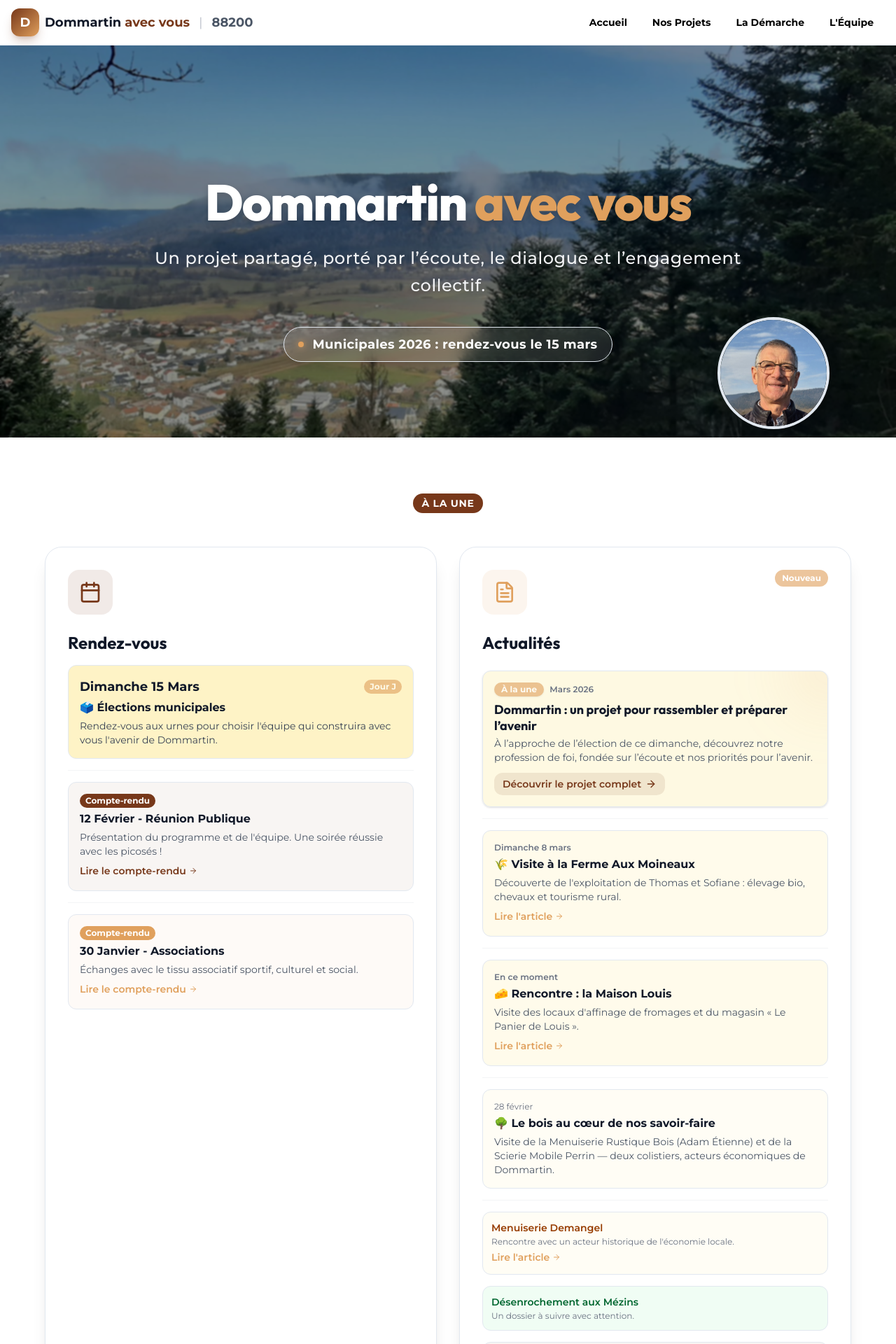
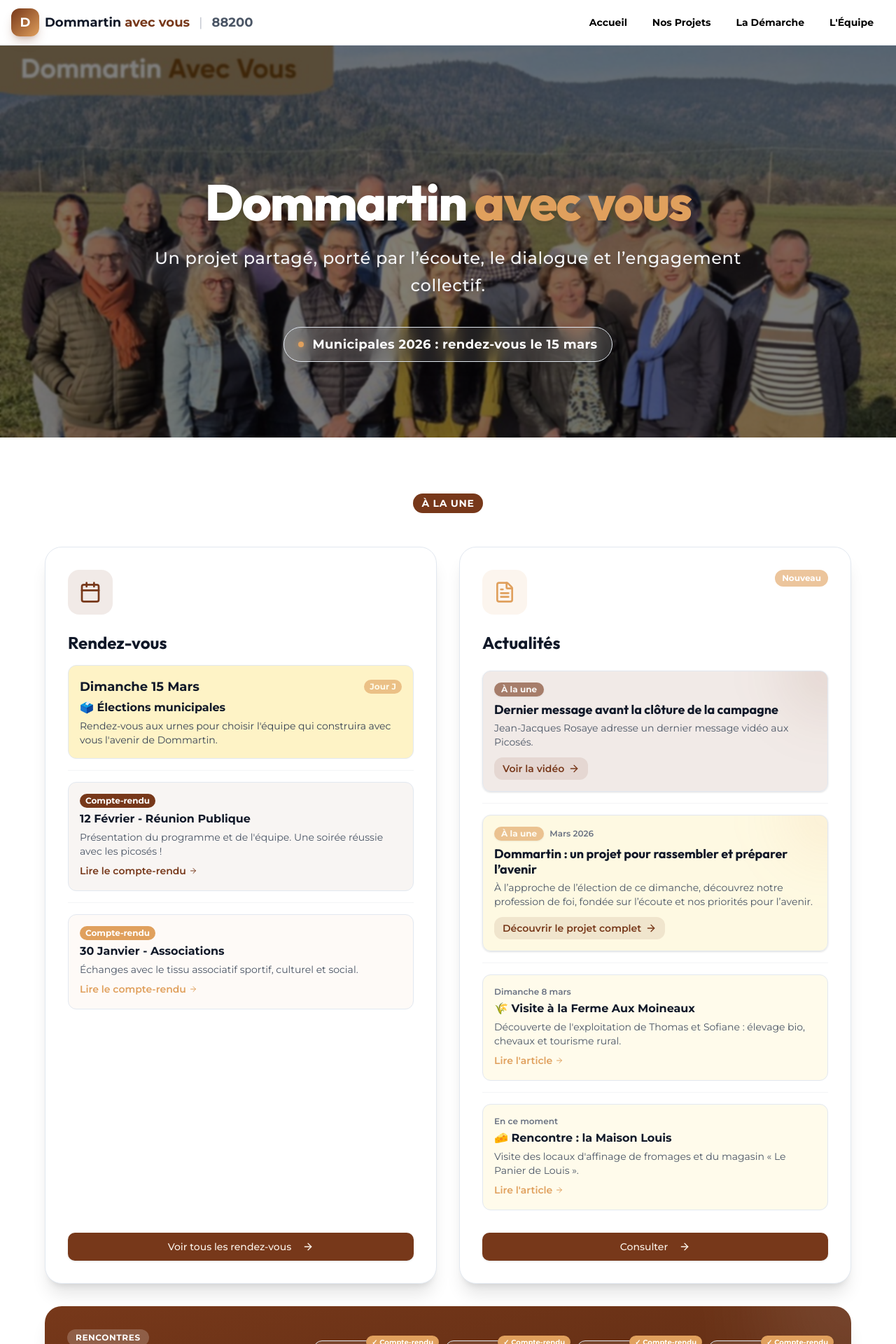
Before and after one commit to LenaGonzalezBreton/web_dommartin, a Next.js app: page / in a window 1280 px wide. Shown: the top 1920 px of the page at 70% size. Built offline with nearby package versions, Linux system fonts and the light colour scheme.

Commit message:
feat(homepage/communique): add campaign closing video and update homepage hero image

```diff
--- a/app/communique/page.tsx
+++ b/app/communique/page.tsx
@@ -50,6 +50,92 @@ export default function CommuniquePage() {
 
             <div className="container mx-auto px-4 py-12">
                 <div className="max-w-4xl mx-auto space-y-12">
+
+                    {/* SECTION: Message de clôture */}
+                    <section id="message-cloture" className="bg-gradient-to-br from-blue-50 to-indigo-50 p-8 md:p-10 rounded-3xl border border-blue-100 shadow-lg relative overflow-hidden">
+                        <div className="absolute top-0 right-0 w-64 h-64 bg-blue-100/50 rounded-full blur-3xl -translate-y-1/2 translate-x-1/2" />
+
+                        <div className="relative z-10">
+                            <div className="flex items-center gap-3 mb-6">
+                                <span className="bg-primary text-white font-bold px-4 py-1.5 rounded-full text-sm animate-pulse">
+                                    A LA UNE
+                                </span>
+                                <span className="bg-blue-100 text-blue-800 font-bold px-4 py-1.5 rounded-full text-sm">
+                                    Dernier Message
+                                </span>
+                            </div>
+
+                            <div className="flex items-start gap-4 mb-8">
+                                <div className="bg-blue-100 w-16 h-16 rounded-2xl flex items-center justify-center shrink-0">
+                                    <Newspaper className="w-8 h-8 text-blue-700" />
+                                </div>
+                                <div>
+                                    <h2 className="text-2xl md:text-4xl font-bold text-gray-900 mb-3 font-heading leading-tight">
+                                        Un dernier message aux Picosés avant la clôture
+                                    </h2>
+                                    <p className="text-lg text-blue-800 font-medium italic">
+                                        &quot;Jean-Jacques ROSAYE, au nom de tous les candidats&quot;
+                                    </p>
+                                </div>
+                            </div>
+
+                            <div className="mb-10 w-full max-w-sm mx-auto aspect-[9/16] rounded-2xl overflow-hidden shadow-xl bg-gray-900 border-4 border-white">
+                                <video
+                                    controls
+                                    className="w-full h-full object-cover"
+                                    preload="metadata"
+                                >
+                                    <source src="/videos/4546d8ad-ddad-4560-9c23-892d9d23dd40.MP4" type="video/mp4" />
+                                    Votre navigateur ne prend pas en charge la lecture de vidéos.
+                                </video>
+                            </div>
+
+                            <div className="space-y-6 text-gray-700 leading-relaxed text-lg mb-10">
+                                <p>
+                                    <strong>Jean-Jacques ROSAYE</strong>, tête de liste de <strong>&quot;Dommartin avec vous&quot;</strong> a souhaité adresser au nom de tous les candidats et en son nom personnel, un dernier message aux Picosés avant la clôture de la campagne municipale.
+                                </p>
+                                <p>
+                                    Comme vous avez pu le constater ces derniers mois, Jean Jacques ROSAYE a démontré qu&apos;il est :
+                                </p>
+                                <ul className="list-none space-y-4">
+                                    <li className="flex items-start gap-3">
+                                        <span className="text-primary mt-1">✓</span>
+                                        <span><strong>Un homme d&apos;écoute</strong>, qualité indispensable pour un maire ;</span>
+                                    </li>
+                                    <li className="flex items-start gap-3">
+                                        <span className="text-primary mt-1">✓</span>
+                                        <span><strong>Un homme de dossiers</strong> qui connait parfaitement la commune comme il l&apos;a démontré lors de la réunion publique du 12 février en répondant personnellement aux questions des nombreux participants ;</span>
+                                    </li>
+                                    <li className="flex items-start gap-3">
+                                        <span className="text-primary mt-1">✓</span>
+                                        <span><strong>Un homme qui a été choisi par ses colistiers</strong> pour son sens du collectif et ses valeurs humaines.</span>
+                                    </li>
+                                    <li className="flex items-start gap-3">
+                                        <span className="text-primary mt-1">✓</span>
+                                        <span>Et surtout <strong>un homme disponible pour servir la commune à temps plein</strong>.</span>
+                                    </li>
+                                </ul>
+                                <p>
+                                    Toujours à l&apos;aise sur le terrain, avec l&apos;ensemble de ses colistiers il a sillonné Dommartin pendant toute la campagne électorale, allant à la rencontre des associations, des acteurs économiques et de l&apos;ensemble des Picosés.
+                                </p>
+                                <p>
+                                    C&apos;est bien pour l&apos;intérêt général qu&apos;il a fait le choix de se présenter ! Parce qu&apos;en tant que Picosé de souche, il veut un autre avenir pour Dommartin, centré sur la défense des intérêts des habitants, sur les échanges, le partage et sur la maitrise technique des dossiers.
+                                </p>
+                                <p>
+                                    Et parce qu&apos;une mairie, ce n&apos;est pas seulement un maire qui décide, il est entouré d&apos;une équipe diversifiée aux compétences complémentaires. Il sait également qu&apos;il peut compter sur de nombreux Picosés qui ont déjà témoigné de leur envie de participer à cette aventure collective et participative.
+                                </p>
+
+                                <div className="bg-white/80 p-6 rounded-2xl border-l-4 border-primary shadow-sm my-8 text-center pt-8 pb-8">
+                                    <p className="font-bold text-gray-900 text-lg md:text-xl mb-4 leading-snug">
+                                        Vous souhaitez un maire présent et une municipalité à votre écoute, <br className="hidden md:block"/>vous souhaitez être associés aux décisions importantes pour la commune, <br className="hidden md:block"/>vous voulez un réel changement pour Dommartin ?
+                                    </p>
+                                    <p className="text-xl md:text-2xl font-extrabold text-primary pt-2">
+                                        N&apos;hésitez plus, dimanche prochain, votez et faites voter <br className="hidden md:block"/>Dommartin avec vous !
+                                    </p>
+                                </div>
+                            </div>
+                        </div>
+                    </section>
 
                     {/* SECTION: Profession de foi */}
                     <section id="profession-foi" className="bg-gradient-to-br from-amber-50 to-orange-50 p-8 md:p-10 rounded-3xl border border-amber-100 shadow-lg relative overflow-hidden">
--- a/app/page.tsx
+++ b/app/page.tsx
@@ -26,30 +26,15 @@ export default function Home() {
                 {/* Background Image */}
                 <div className="absolute inset-0 z-0">
                     <Image
-                        src="/fond-dommartin.jpg"
-                        alt="Vue de Dommartin"
+                        src="/equipe-accueil.jpg"
+                        alt="L'équipe Dommartin avec vous"
                         fill
-                        className="object-cover"
+                        className="object-cover object-[center_35%]"
                         priority
                         sizes="100vw"
                     />
                     {/* Darker overlay for text readability on the image */}
-                    <div className="absolute inset-0 bg-black/40 backdrop-blur-[1px]" />
-                    {/* Jean-Jacques Rosaye portrait overlay */}
-                    <div className="absolute bottom-6 right-6 md:bottom-10 md:right-10 z-20 flex flex-col items-center">
-                        <div className="w-28 h-28 md:w-40 md:h-40 rounded-full overflow-hidden border-4 border-white shadow-2xl">
-                            <Image
-                                src="/jean-jacques-rosaye.jpg"
-                                alt="Jean-Jacques Rosaye"
-                                width={200}
-                                height={200}
-                                className="w-full h-full object-cover object-top"
-                            />
-                        </div>
-                        <div className="mt-3 bg-white px-5 py-2 rounded-full shadow-xl">
-                            <span className="text-sm md:text-base font-bold text-primary">avec Jean-Jacques ROSAYE</span>
-                        </div>
-                    </div>
+                    <div className="absolute inset-0 bg-black/50 backdrop-blur-[1px]" />
                 </div>
 
                 <div className="container mx-auto px-4 relative z-10 text-center">
@@ -144,6 +129,25 @@ export default function Home() {
                                 </div>
                                 <h3 className="text-2xl font-bold text-gray-900 mb-6 font-heading">Actualités</h3>
                                 <div className="text-gray-600 mb-8 flex-grow space-y-4">
+                                    {/* MESSAGE DE CLÔTURE DE CAMPAGNE */}
+                                    <div className="bg-primary/10 p-4 rounded-xl border border-primary/20 shadow-sm relative overflow-hidden group">
+                                        <div className="absolute top-0 right-0 w-32 h-32 bg-primary/10 rounded-full blur-2xl -translate-y-1/2 translate-x-1/2" />
+                                        <div className="relative z-10">
+                                            <div className="flex items-center gap-2 mb-2">
+                                                <span className="bg-primary text-white text-xs font-bold px-2.5 py-0.5 rounded-full shadow-sm animate-pulse">À la une</span>
+                                            </div>
+                                            <h4 className="font-bold text-gray-900 mb-1 leading-tight text-lg group-hover:text-primary transition-colors">
+                                                Dernier message avant la clôture de la campagne
+                                            </h4>
+                                            <p className="text-gray-600 text-sm mb-3">
+                                                Jean-Jacques Rosaye adresse un dernier message vidéo aux Picosés.
+                                            </p>
+                                            <Link href="/communique#message-cloture" className="inline-flex items-center justify-center gap-1.5 bg-primary/10 hover:bg-primary/20 text-primary font-semibold text-sm px-3 py-1.5 rounded-lg transition-all w-full md:w-auto">
+                                                Voir la vidéo <ArrowRight className="w-4 h-4" />
+                                            </Link>
+                                        </div>
+                                    </div>
+                                    <div className="w-full h-px bg-gray-100" />
                                     {/* DOMMARTIN : UN PROJET POUR RASSEMBLER ET PRÉPARER L'AVENIR */}
                                     <div className="bg-amber-100/50 p-4 rounded-xl border border-amber-200 shadow-sm relative overflow-hidden group">
                                         <div className="absolute top-0 right-0 w-32 h-32 bg-accent/10 rounded-full blur-2xl -translate-y-1/2 translate-x-1/2" />
@@ -186,31 +190,6 @@ export default function Home() {
                                         <Link href="/communique" className="text-accent font-semibold text-sm inline-flex items-center gap-1 mt-2 hover:gap-2 transition-all">
                                             Lire l&apos;article <ArrowRight className="w-3 h-3" />
                                         </Link>
-                                    </div>
-                                    <div className="w-full h-px bg-gray-100" />
-                                    {/* Article : visites menuiserie + scierie */}
-                                    <div className="bg-amber-50/50 p-4 rounded-xl border border-amber-100">
-                                        <div className="flex items-center gap-2 mb-1">
-                                            <span className="text-xs text-gray-500">28 février</span>
-                                        </div>
-                                        <p className="font-bold text-gray-900 mb-1">🌳 Le bois au cœur de nos savoir-faire</p>
-                                        <p className="text-gray-600 text-sm">Visite de la Menuiserie Rustique Bois (Adam Étienne) et de la Scierie Mobile Perrin — deux colistiers, acteurs économiques de Dommartin.</p>
-                                    </div>
-                                    <div className="w-full h-px bg-gray-100" />
-                                    <div className="bg-amber-50/50 p-3 rounded-xl border border-amber-100">
-                                        <p className="font-semibold text-amber-800 text-sm mb-0.5">Menuiserie Demangel</p>
-                                        <p className="text-gray-500 text-xs">Rencontre avec un acteur historique de l&apos;économie locale.</p>
-                                        <Link href="/communique" className="text-accent font-semibold text-sm inline-flex items-center gap-1 mt-1 hover:gap-2 transition-all">
-                                            Lire l&apos;article <ArrowRight className="w-3 h-3" />
-                                        </Link>
-                                    </div>
-                                    <div className="bg-green-50 p-3 rounded-xl border border-green-100">
-                                        <p className="font-semibold text-green-800 text-sm mb-0.5">Désenrochement aux Mézins</p>
-                                        <p className="text-gray-500 text-xs">Un dossier à suivre avec attention.</p>
-                                    </div>
-                                    <div className="bg-primary/5 p-3 rounded-xl border border-primary/10">
-                                        <p className="font-semibold text-primary text-sm mb-0.5">Visite au GAEC des Mitreuches</p>
-                                        <p className="text-gray-500 text-xs">Échanges sur les réalités agricoles.</p>
                                     </div>
                                 </div>
                                 <Button asChild className="w-full md:w-auto mt-auto" size="lg">
```
Also changed, not shown: 1 other file (tests, documents, lock files or other folders).
